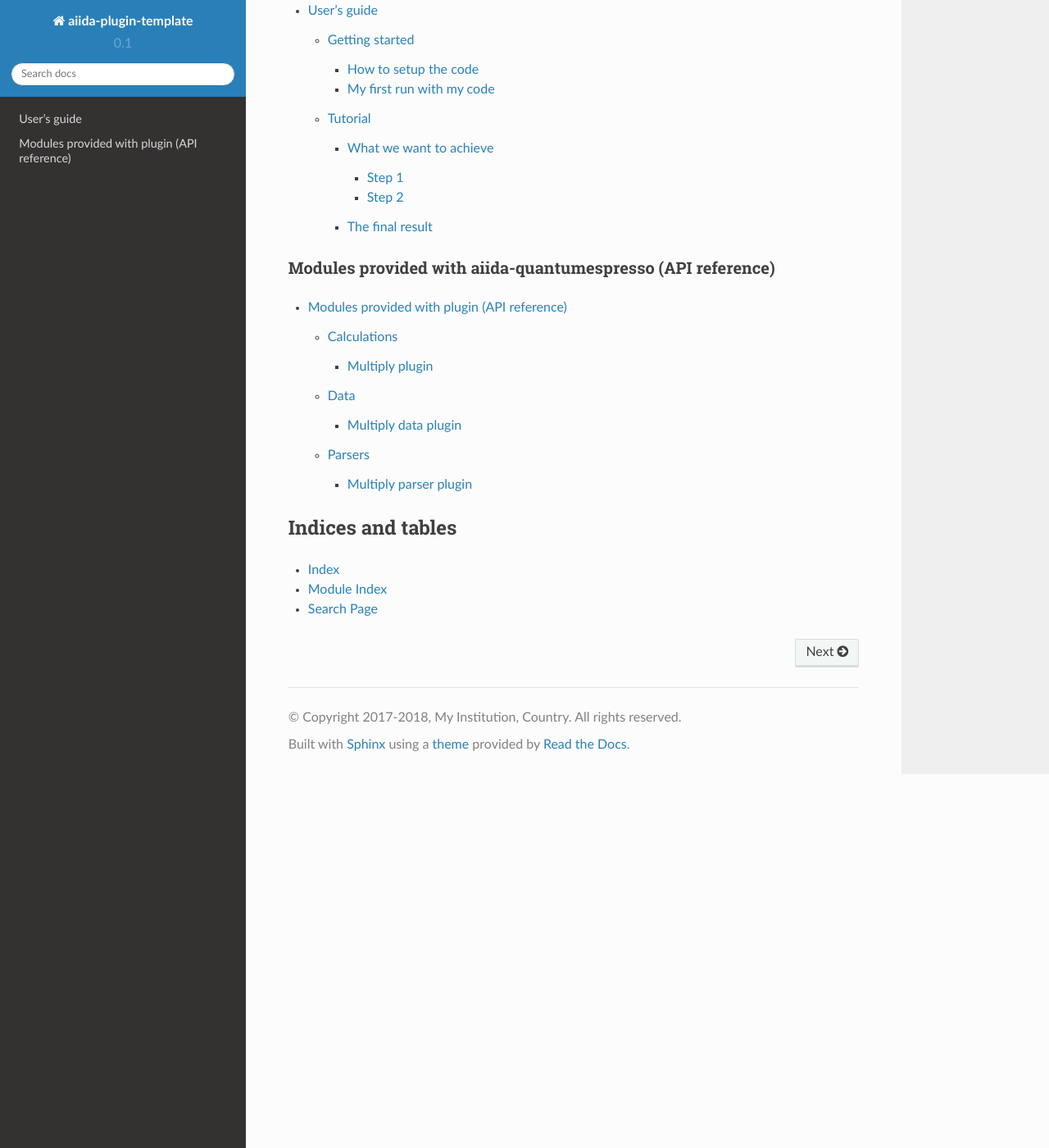
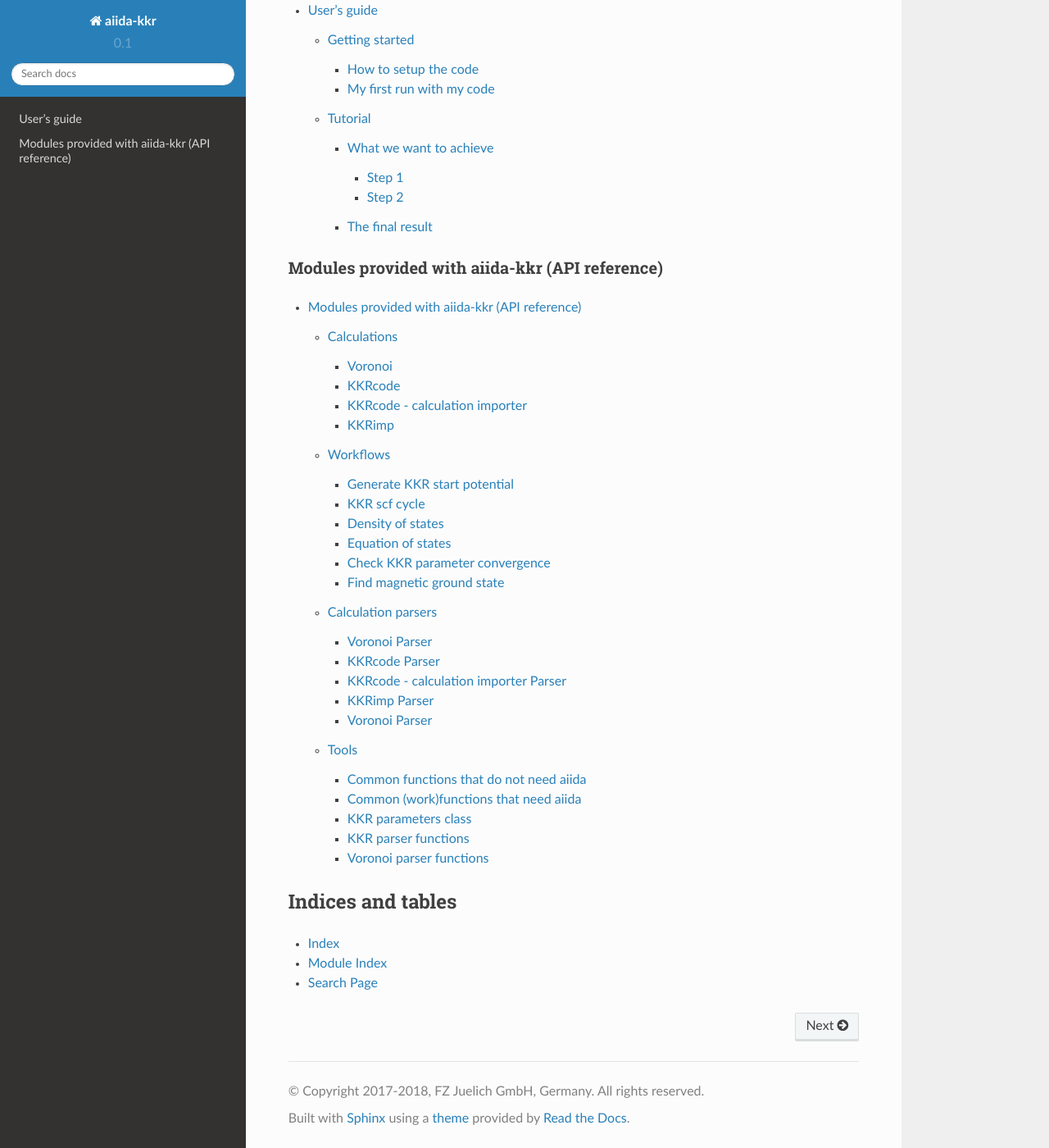
Before and after one commit to JuDFTteam/aiida-kkr, a Sphinx documentation site: the page built from docs/source/index.rst, in a window 1280 px wide and 1400 px high, scrolled down 637 px. Shown: the whole window at 82% size. Built offline with Sphinx 7.4.7 and the Read the Docs theme 2.0.0, drawn with Linux system fonts in a browser that asks for light colours; some of the changed text lies outside the part shown.

Commit message:
Started working on documentation

```diff
--- a/docs/source/conf.py
+++ b/docs/source/conf.py
@@ -32,9 +32,15 @@ needs_sphinx = '1.5'
 extensions = [
     'sphinx.ext.autodoc',
     'sphinx.ext.mathjax',
+    'sphinx.ext.doctest',
+    'sphinx.ext.ifconfig',
+    'sphinx.ext.todo',
+    'sphinx.ext.coverage',
     'sphinx.ext.intersphinx',
     'sphinx.ext.viewcode',
 ]
+
+todo_include_todos = True
 
 intersphinx_mapping = {
     'python': ('https://docs.python.org/2.7', None),
@@ -57,9 +63,9 @@ source_suffix = '.rst'
 master_doc = 'index'
 
 # General information about the project.
-project = u'aiida-plugin-template'
+project = u'aiida-kkr'
 copyright_first_year = 2017
-copyright_owners = "My Institution, Country"
+copyright_owners = "FZ Juelich GmbH, Germany"
 
 current_year = time.localtime().tm_year
 copyright_year_string = current_year if current_year == copyright_first_year else "{}-{}".format(copyright_first_year, current_year)
@@ -89,7 +95,7 @@ language = None
 
 # List of patterns, relative to source directory, that match files and
 # directories to ignore when looking for source files.
-# exclude_patterns = ['doc.rst']
+exclude_patterns = ['_build']
 #~ exclude_patterns = ['index.rst']
 
 # The reST default role (used for this markup: `text`) to use for all
@@ -121,7 +127,7 @@ pygments_style = 'sphinx'
 
 # The theme to use for HTML and HTML Help pages.  See the documentation for
 # a list of builtin themes.
-#~ html_theme = 'basicstrap'
+html_theme = 'sphinx_rtd_theme'
 ## SET BELOW
 
 # Theme options are theme-specific and customize the look and feel of a theme
@@ -155,7 +161,7 @@ pygments_style = 'sphinx'
 # Add any paths that contain custom static files (such as style sheets) here,
 # relative to this directory. They are copied after the builtin static files,
 # so a file named "default.css" will overwrite the builtin "default.css".
-#html_static_path = ['_static']
+html_static_path = ['_static']
 
 # Add any extra paths that contain custom files (such as robots.txt or
 # .htaccess) here, relative to this directory. These files are copied
@@ -198,7 +204,7 @@ html_show_sourcelink = False
 # If true, an OpenSearch description file will be output, and all pages will
 # contain a <link> tag referring to it.  The value of this option must be the
 # base URL from which the finished HTML is served.
-html_use_opensearch = 'http://aiida-plugin-template.readthedocs.io'
+html_use_opensearch = 'http://aiida-kkr.readthedocs.io'
 
 # This is the file name suffix for HTML files (e.g. ".xhtml").
 #html_file_suffix = None
@@ -218,7 +224,7 @@ html_search_language = 'en'
 #html_search_scorer = 'scorer.js'
 
 # Output file base name for HTML help builder.
-htmlhelp_basename = 'aiida-plugin-template-doc'
+htmlhelp_basename = 'aiida-kkrdoc'
 
 # -- Options for LaTeX output ---------------------------------------------
 
--- a/docs/source/index.rst
+++ b/docs/source/index.rst
@@ -9,10 +9,10 @@
 
 .. _AiiDA: http://www.aiida.net
 
-Welcome to the example documentation of the AiiDA plugin ``aiida-plugin-template``
+Welcome to the example documentation of the AiiDA-KKR plugin ``aiida-kkr``
 ==================================================================================
 
-The plugin is available at http://github.com/aiidateam/aiida-plugin-template
+The plugin is available at https://github.com/broeder-j/aiida-kkr
 
 .. If you use this plugin for your research, please cite the following work:
 
@@ -33,8 +33,8 @@ User's guide
 
    user_guide/index
 
-Modules provided with aiida-quantumespresso (API reference)
-+++++++++++++++++++++++++++++++++++++++++++++++++++++++++++
+Modules provided with aiida-kkr (API reference)
++++++++++++++++++++++++++++++++++++++++++++++++
 
 .. toctree::
    :maxdepth: 4
--- a/docs/source/module_guide/calculations.rst
+++ b/docs/source/module_guide/calculations.rst
@@ -1,11 +1,22 @@
-============
 Calculations
-============
+++++++++++++
 
-Multiply plugin
-+++++++++++++++
+Voronoi
+-------
+.. automodule:: aiida_kkr.calculations.voro
+   :members:
 
-.. Add here any other module you might have
-
+KKRcode
+-------
 .. automodule:: aiida_kkr.calculations.kkr
    :members:
+
+KKRcode - calculation importer
+------------------------------
+.. automodule:: aiida_kkr.calculations.kkrimporter
+   :members:
+
+KKRimp
+------
+.. automodule:: aiida_kkr.calculations.kkrimp
+   :members:
--- a/docs/source/module_guide/index.rst
+++ b/docs/source/module_guide/index.rst
@@ -1,10 +1,10 @@
-============================================
-Modules provided with plugin (API reference)
-============================================
+Modules provided with aiida-kkr (API reference)
+===============================================
 
 .. toctree::
     :maxdepth: 3
 
     calculations
-    data
+    workflows
     parsers
+    tools
--- a/docs/source/module_guide/parsers.rst
+++ b/docs/source/module_guide/parsers.rst
@@ -1,11 +1,38 @@
-=======
-Parsers
-=======
+Calculation parsers
++++++++++++++++++++
 
-Multiply parser plugin
-++++++++++++++++++++++
+.. toctree::
+   :maxdepth: 2
 
-.. Add here any	other module you might have
+This section describes the different parsers classes for calculations.
+
+Voronoi Parser
+--------------
+
+.. automodule:: aiida_kkr.parsers.voro
+   :members:
+
+KKRcode Parser
+--------------
 
 .. automodule:: aiida_kkr.parsers.kkr
    :members:
+
+KKRcode - calculation importer Parser
+-------------------------------------
+
+.. automodule:: aiida_kkr.parsers.kkrimporter
+   :members:
+   :special-members: __init__
+
+KKRimp Parser
+-------------
+
+.. automodule:: aiida_kkr.parsers.kkrimp
+   :members:
+
+Voronoi Parser
+--------------
+
+.. automodule:: aiida_kkr.parsers.voro
+   :members:
--- /dev/null
+++ b/docs/source/module_guide/tools.rst
@@ -0,0 +1,27 @@
+Tools
++++++
+
+Common functions that do not need aiida
+---------------------------------------
+.. automodule:: aiida_kkr.tools.common_functions
+   :members:
+
+Common (work)functions that need aiida
+--------------------------------------
+.. automodule:: aiida_kkr.tools.common_workfunctions
+   :members:
+
+KKR parameters class
+--------------------
+.. automodule:: aiida_kkr.tools.kkr_params
+   :members:
+
+KKR parser functions
+--------------------
+.. automodule:: aiida_kkr.tools.kkrparser_functions
+   :members:
+
+Voronoi parser functions
+------------------------
+.. automodule:: aiida_kkr.tools.voroparser_functions
+   :members:
--- /dev/null
+++ b/docs/source/module_guide/workflows.rst
@@ -0,0 +1,37 @@
+Workflows
++++++++++
+
+.. toctree::
+   :maxdepth: 2
+
+This section describes the aiida-kkr workflows.
+
+Generate KKR start potential
+----------------------------
+.. automodule:: aiida_kkr.workflows.voro_start
+   :members:
+
+KKR scf cycle
+-------------
+.. automodule:: aiida_kkr.workflows.kkr_scf
+   :members:
+
+Density of states
+-----------------
+.. automodule:: aiida_kkr.workflows.dos
+   :members:
+
+Equation of states
+------------------
+.. automodule:: aiida_kkr.workflows.eos
+   :members:
+
+Check KKR parameter convergence
+-------------------------------
+.. automodule:: aiida_kkr.workflows.check_para_convergence
+   :members:
+
+Find magnetic ground state
+--------------------------
+.. automodule:: aiida_kkr.workflows.check_magnetic_state
+   :members:
```
Also changed, not shown: 6 other files.
